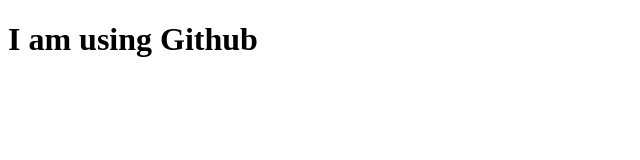
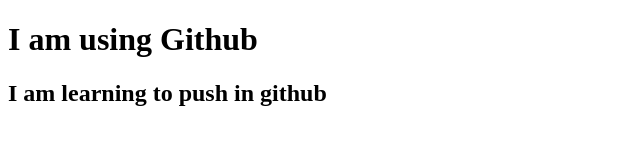
Before and after one commit to Bhuyanalimran/my-first-website, a plain HTML site: page index.html in a window 1280 px wide. Shown: the whole page, without its empty margins (0-640 px from the left). Drawn offline with Linux system fonts and the light colour scheme.

Commit message:
added a header

```diff
--- a/index.html
+++ b/index.html
@@ -7,5 +7,6 @@
 </head>
 <body>
   <h1>I am using Github</h1>
+  <h2> I am learning to push in github</h2>
 </body>
 </html>
```
Also changed, not shown: 1 other file.
